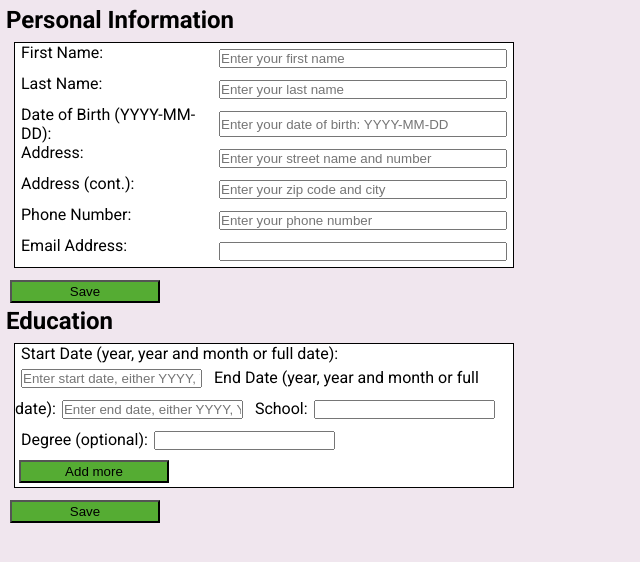
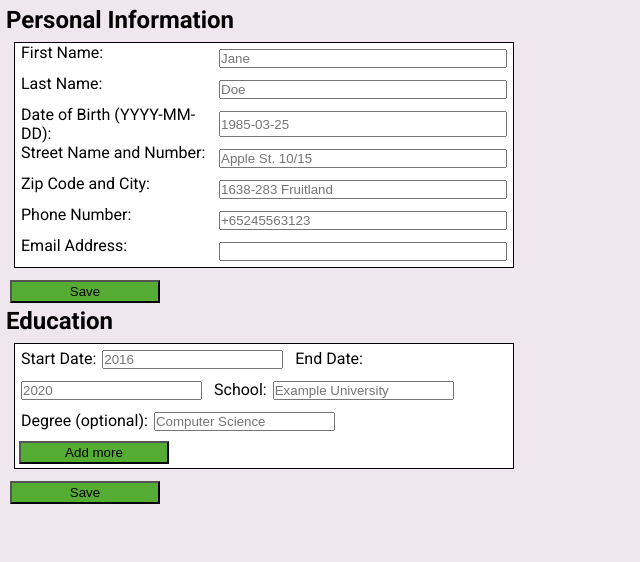
Before and after one commit to Shannqa/cv-app, a React (Vite) app: page / in a window 1280 px wide. Shown: the top 562 px of the page, without its empty margins (0-640 px from the left). Built offline with nearby package versions, Linux system fonts and the light colour scheme.

Commit message:
Add skills

```diff
--- a/src/Data.js
+++ b/src/Data.js
@@ -5,42 +5,42 @@ const personal = [
     id: uuidv4(),
     label: "First Name",
     value: "",
-    placeholder: "Enter your first name",
+    placeholder: "Jane",
   },
   {
     id: uuidv4(),
     label: "Last Name",
     value: "",
-    placeholder: "Enter your last name",
+    placeholder: "Doe",
   },
   {
     id: uuidv4(),
     label: "Date of Birth (YYYY-MM-DD)",
     value: "",
-    placeholder: "Enter your date of birth: YYYY-MM-DD",
+    placeholder: "1985-03-25",
   },
   {
     id: uuidv4(),
-    label: "Address",
+    label: "Street Name and Number",
     value: "",
-    placeholder: "Enter your street name and number",
+    placeholder: "Apple St. 10/15",
   },
   {
     id: uuidv4(),
-    label: "Address (cont.)",
+    label: "Zip Code and City",
     value: "",
-    placeholder: "Enter your zip code and city",
+    placeholder: "1638-283 Fruitland",
   },
   {
     id: uuidv4(),
     label: "Phone Number",
     value: "",
-    placeholder: "Enter your phone number",
+    placeholder: "+65245563123",
   },
   {
     id: uuidv4(),
     label: "Email Address",
-    value: "Enter your email address",
+    value: "example@email.com",
   },
 ];
 
@@ -48,27 +48,27 @@ const education = [
   [
     {
       id: uuidv4(),
-      label: "Start Date (year, year and month or full date)",
+      label: "Start Date",
       value: "",
-      placeholder: "Enter start date, either YYYY, YYYY-MM, or YYYY-MM-DD",
+      placeholder: "2016",
     },
     {
       id: uuidv4(),
-      label: "End Date (year, year and month or full date)",
+      label: "End Date",
       value: "",
-      placeholder: "Enter end date, either YYYY, YYYY-MM, or YYYY-MM-DD",
+      placeholder: "2020",
     },
     {
       id: uuidv4(),
       label: "School",
       value: "",
-      placeholder: "",
+      placeholder: "Example University",
     },
     {
       id: uuidv4(),
       label: "Degree (optional)",
-      value: "Enter your degree",
-      placeholder: "",
+      value: "",
+      placeholder: "Computer Science",
     },
   ],
 ];
@@ -77,35 +77,44 @@ const experience = [
   {
     dateStart: {
       id: uuidv4(),
-      label: "Start Date (year, year and month or full date)",
+      label: "Start Date",
       value: "",
-      placeholder: "Enter start date, either YYYY, YYYY-MM, or YYYY-MM-DD",
+      placeholder: "2020-05",
     },
     dateEnd: {
       id: uuidv4(),
-      label: "End Date (year, year and month or full date)",
+      label: "End Date",
       value: "",
-      placeholder: "Enter end date, either YYYY, YYYY-MM, or YYYY-MM-DD",
+      placeholder: "currently",
     },
     workplace: {
       id: uuidv4(),
       label: "Workplace",
       value: "",
-      placeholder: "",
+      placeholder: "Easy Fix Corporation",
     },
     position: {
       id: uuidv4(),
       label: "Position (optional)",
       value: "",
-      placeholder: "",
+      placeholder: "Assistant Manager",
     },
-    position: {
+    details: {
       id: uuidv4(),
-      label: "Degree (optional)",
+      label: "Details (optional)",
       value: "",
-      placeholder: "",
+      placeholder: "Responsibilities include managing people and holding important meetings",
     },
   },
 ];
 
+const skills = [
+  {
+    id: uuidv4(),
+    label: "Skill",
+    value: "",
+    placeholder: "Answering phones",
+  },
+]
+
 export { personal, education, experience };
```
Also changed, not shown: src/components/Skills.jsx (added, +26 -0 lines).
